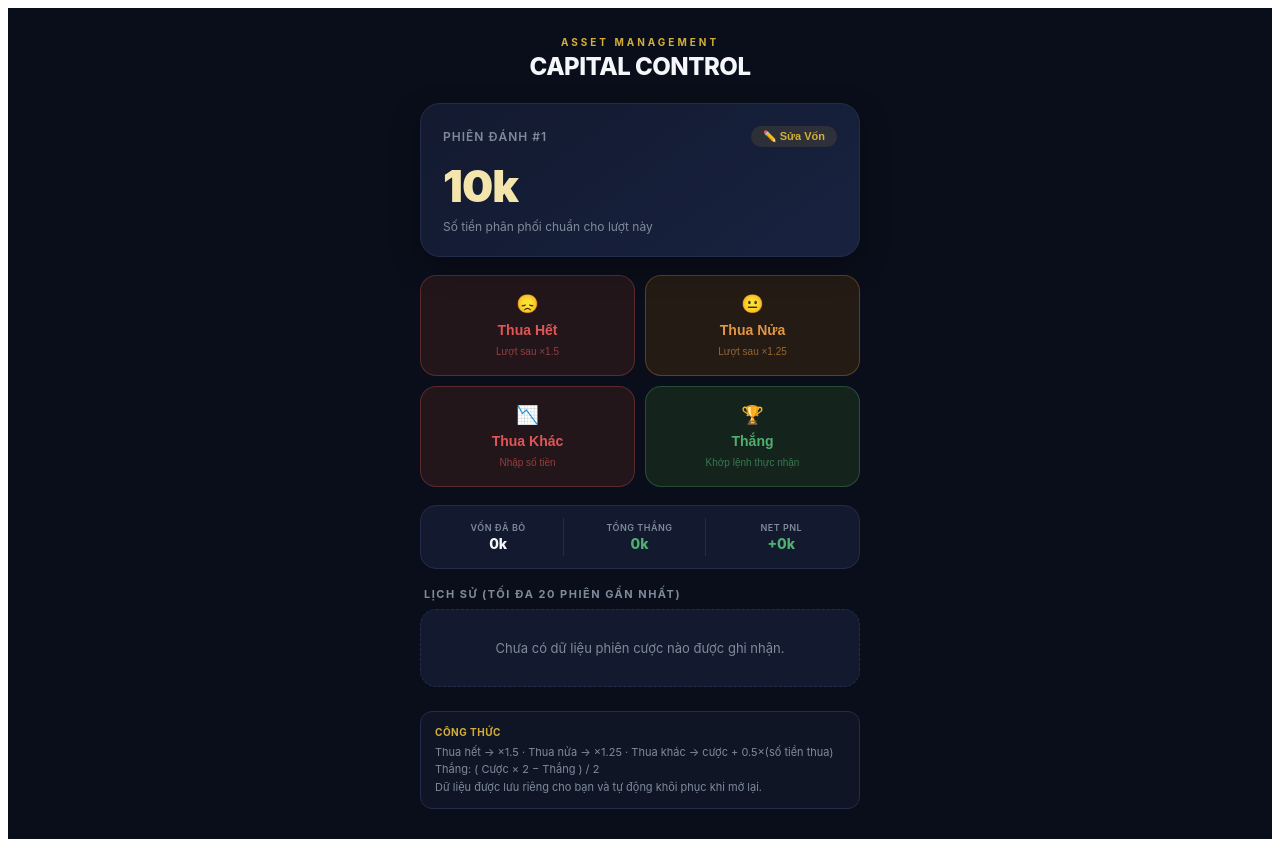
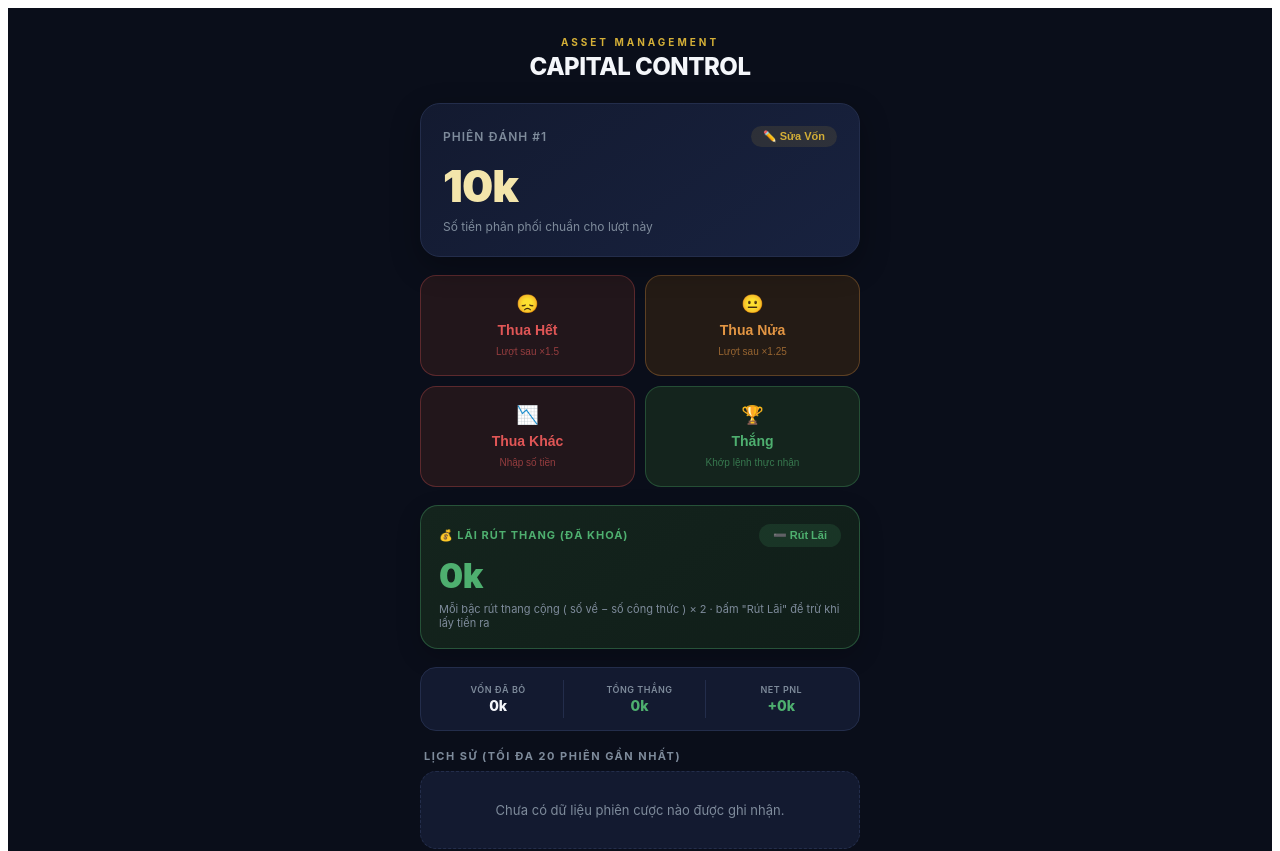
Before and after one commit to tuan2004ls-tuan/duanmoi, a React (Create React App) app: page / in a window 1280 px wide. Shown: the top 851 px of the page. Built offline with nearby package versions, Linux system fonts and the light colour scheme.

Commit message:
Update App.tsx

```diff
--- a/src/App.tsx
+++ b/src/App.tsx
@@ -1,7 +1,14 @@
 import React, { useState, useEffect } from "react";
 
 const INITIAL_BET = 10;
-const STORAGE_KEY = "betting_tool_state_v3";
+const STORAGE_KEY = "betting_tool_state_v4";
+
+// === RÚT THANG (LADDER) khi vốn lên vùng 10.000k ===
+// Khi THẮNG mà công thức đưa cược xuống DƯỚI 10.000k -> chốt về 10.000k,
+// rồi mỗi lần thắng tiếp giảm dần 1.000k: 10.000k -> 9.000k -> 8.000k -> ...
+// Mỗi bậc rút thang cộng vào "Lãi rút thang": (số về thực tế - số theo công thức) x 2
+const LADDER_TOP = 10000; // 10.000k = 10tr
+const LADDER_STEP = 1000; // mỗi lần thắng giảm 1.000k
 
 function formatMoney(val) {
   return (
@@ -12,8 +19,12 @@ function formatMoney(val) {
   );
 }
 
+function round2(v) {
+  return Math.round(v * 100) / 100;
+}
+
 function calcNextBetOnWin(currentBet, wonAmount) {
-  return (currentBet * 2 - wonAmount) / 2;
+  return (currentBet * 2 - wonAmount) / 1.99;
 }
 
 // Tổng quát hoá công thức thua: thua hết (mất 100% cược) -> x1.5,
@@ -30,6 +41,8 @@ export default function App() {
   const [round, setRound] = useState(1);
   const [totalLost, setTotalLost] = useState(0);
   const [totalWon, setTotalWon] = useState(0);
+  const [ladderActive, setLadderActive] = useState(false);
+  const [ladderProfit, setLadderProfit] = useState(0);
   const [isLoaded, setIsLoaded] = useState(false);
 
   // UI Interactive States
@@ -39,8 +52,10 @@ export default function App() {
   const [showLoseInput, setShowLoseInput] = useState(false);
   const [isEditingBet, setIsEditingBet] = useState(false);
   const [editBetInput, setEditBetInput] = useState("");
+  const [showWithdrawInput, setShowWithdrawInput] = useState(false);
+  const [withdrawInput, setWithdrawInput] = useState("");
 
-  // Load state from artifact storage on mount
+  // Load state from storage on mount
   useEffect(() => {
     // Inject iOS PWA Meta Tags dynamically for seamless "Add to Home Screen" experience
     const metaTags = [
@@ -72,12 +87,16 @@ export default function App() {
       try {
         const saved = localStorage.getItem(STORAGE_KEY);
         if (mounted && saved) {
-          const parsed = JSON.parse(saved); // Bỏ .value đi vì localStorage trả về chuỗi trực tiếp
+          const parsed = JSON.parse(saved);
           if (parsed.history) setHistory(parsed.history);
           if (parsed.currentBet !== undefined) setCurrentBet(parsed.currentBet);
           if (parsed.round !== undefined) setRound(parsed.round);
           if (parsed.totalLost !== undefined) setTotalLost(parsed.totalLost);
           if (parsed.totalWon !== undefined) setTotalWon(parsed.totalWon);
+          if (parsed.ladderActive !== undefined)
+            setLadderActive(parsed.ladderActive);
+          if (parsed.ladderProfit !== undefined)
+            setLadderProfit(parsed.ladderProfit);
         }
       } catch (e) {
         // Chưa có dữ liệu lưu trước đó - bình thường ở lần chạy đầu
@@ -91,18 +110,35 @@ export default function App() {
     };
   }, []);
 
-  // Save state to artifact storage whenever it changes (sau khi đã load xong)
+  // Save state whenever it changes (sau khi đã load xong)
   useEffect(() => {
     if (!isLoaded) return;
     (async () => {
       try {
-        const stateToSave = { history, currentBet, round, totalLost, totalWon };
-        localStorage.setItem(STORAGE_KEY, JSON.stringify(stateToSave)); // Dùng localStorage.setItem
+        const stateToSave = {
+          history,
+          currentBet,
+          round,
+          totalLost,
+          totalWon,
+          ladderActive,
+          ladderProfit,
+        };
+        localStorage.setItem(STORAGE_KEY, JSON.stringify(stateToSave));
       } catch (e) {
         console.error("Lỗi khi lưu dữ liệu:", e);
       }
     })();
-  }, [history, currentBet, round, totalLost, totalWon, isLoaded]);
+  }, [
+    history,
+    currentBet,
+    round,
+    totalLost,
+    totalWon,
+    ladderActive,
+    ladderProfit,
+    isLoaded,
+  ]);
 
   // Helper to append history and keep only the latest 20 items
   const updateHistory = (newItem) => {
@@ -121,10 +157,7 @@ export default function App() {
 
   function handleLose() {
     const lost = currentBet;
-    const nextBet = Math.max(
-      0,
-      Math.round(calcNextBetOnLoss(currentBet, lost) * 100) / 100
-    );
+    const nextBet = Math.max(0, round2(calcNextBetOnLoss(currentBet, lost)));
 
     updateHistory({
       round,
@@ -137,6 +170,7 @@ export default function App() {
     });
     setTotalLost((p) => p + lost);
     setCurrentBet(nextBet);
+    setLadderActive(false); // thua -> thoát rút thang
     setRound((r) => r + 1);
     setShowWonInput(false);
     setShowLoseInput(false);
@@ -146,10 +180,7 @@ export default function App() {
 
   function handleHalfLose() {
     const lost = currentBet / 2;
-    const nextBet = Math.max(
-      0,
-      Math.round(calcNextBetOnLoss(currentBet, lost) * 100) / 100
-    );
+    const nextBet = Math.max(0, round2(calcNextBetOnLoss(currentBet, lost)));
 
     updateHistory({
       round,
@@ -162,6 +193,7 @@ export default function App() {
     });
     setTotalLost((p) => p + lost);
     setCurrentBet(nextBet);
+    setLadderActive(false);
     setRound((r) => r + 1);
     setShowWonInput(false);
     setShowLoseInput(false);
@@ -174,10 +206,7 @@ export default function App() {
     if (isNaN(raw) || raw <= 0) return;
     // Không thể thua nhiều hơn số tiền đã đặt cược
     const lost = Math.min(raw, currentBet);
-    const nextBet = Math.max(
-      0,
-      Math.round(calcNextBetOnLoss(currentBet, lost) * 100) / 100
-    );
+    const nextBet = Math.max(0, round2(calcNextBetOnLoss(currentBet, lost)));
 
     updateHistory({
       round,
@@ -190,6 +219,7 @@ export default function App() {
     });
     setTotalLost((p) => p + lost);
     setCurrentBet(nextBet);
+    setLadderActive(false);
     setRound((r) => r + 1);
     setShowLoseInput(false);
     setLoseInput("");
@@ -198,28 +228,62 @@ export default function App() {
   function handleWinConfirm() {
     const won = parseFloat(wonInput);
     if (isNaN(won) || won <= 0) return;
-    const next = calcNextBetOnWin(currentBet, won);
-    const safeNext = Math.max(0, Math.round(next * 100) / 100);
+
+    const formulaNext = Math.max(0, round2(calcNextBetOnWin(currentBet, won)));
+
+    let willLadder = false;
+    let nextBet = formulaNext;
+    let gain = 0;
+
+    if (ladderActive && currentBet > LADDER_STEP) {
+      // Đang rút thang: xuống 1 bậc (10.000 -> 9.000 -> 8.000 ...)
+      willLadder = true;
+      nextBet = round2(currentBet - LADDER_STEP);
+      gain = round2((nextBet - formulaNext) * 2);
+    } else if (
+      !ladderActive &&
+      currentBet >= LADDER_TOP &&
+      formulaNext < LADDER_TOP
+    ) {
+      // Lần đầu vào thang: công thức đưa xuống dưới 10.000k -> chốt về 10.000k
+      willLadder = true;
+      nextBet = LADDER_TOP;
+      gain = round2((nextBet - formulaNext) * 2);
+    }
 
     updateHistory({
       round,
       bet: currentBet,
       result: "thắng",
       won,
-      nextBet: safeNext,
+      nextBet,
+      ladder: willLadder,
+      formulaNext: willLadder ? formulaNext : undefined,
+      gain: willLadder ? gain : 0,
       time: getTimestamp(),
     });
     setTotalWon((p) => p + won);
-    setCurrentBet(safeNext);
+    setCurrentBet(nextBet);
+    setLadderActive(willLadder);
+    if (willLadder) setLadderProfit((p) => round2(p + gain));
     setRound((r) => r + 1);
     setShowWonInput(false);
     setWonInput("");
   }
 
+  function handleWithdrawConfirm() {
+    const amt = parseFloat(withdrawInput);
+    if (isNaN(amt) || amt <= 0) return;
+    setLadderProfit((p) => Math.max(0, round2(p - amt)));
+    setShowWithdrawInput(false);
+    setWithdrawInput("");
+  }
+
   function handleSaveManualBet() {
     const newBet = parseFloat(editBetInput);
     if (!isNaN(newBet) && newBet >= 0) {
-      setCurrentBet(Math.round(newBet * 100) / 100);
+      setCurrentBet(round2(newBet));
+      setLadderActive(false); // sửa vốn tay -> thoát rút thang
       setIsEditingBet(false);
     }
   }
@@ -239,13 +303,41 @@ export default function App() {
       setShowLoseInput(false);
       setTotalLost(0);
       setTotalWon(0);
-      localStorage.removeItem(STORAGE_KEY); // Dùng localStorage.removeItem
+      setLadderActive(false);
+      setLadderProfit(0);
+      setShowWithdrawInput(false);
+      setWithdrawInput("");
+      localStorage.removeItem(STORAGE_KEY);
     }
   }
 
   const netPnL = totalWon - totalLost;
   const loseInputVal = parseFloat(loseInput);
   const wonInputVal = parseFloat(wonInput);
+
+  // Dự tính rút thang cho ô nhập THẮNG
+  const winFormulaNext = Math.max(
+    0,
+    round2(calcNextBetOnWin(currentBet, wonInputVal))
+  );
+  let winWillLadder = false;
+  let winNextPreview = winFormulaNext;
+  let winGainPreview = 0;
+  if (ladderActive && currentBet > LADDER_STEP) {
+    winWillLadder = true;
+    winNextPreview = round2(currentBet - LADDER_STEP);
+    winGainPreview = round2((winNextPreview - winFormulaNext) * 2);
+  } else if (
+    !ladderActive &&
+    currentBet >= LADDER_TOP &&
+    winFormulaNext < LADDER_TOP
+  ) {
+    winWillLadder = true;
+    winNextPreview = LADDER_TOP;
+    winGainPreview = round2((winNextPreview - winFormulaNext) * 2);
+  }
+
+  const ladderModeOn = ladderActive || currentBet >= LADDER_TOP;
 
   // Premium Luxury Color Palette (Midnight Sapphire & Brushed Gold Accents)
   const colors = {
@@ -435,6 +527,26 @@ export default function App() {
               ? "Nhập số tiền vốn mới mong muốn"
               : "Số tiền phân phối chuẩn cho lượt này"}
           </div>
+
+          {!isEditingBet && ladderModeOn && (
+            <div
+              style={{
+                marginTop: 10,
+                padding: "8px 10px",
+                background: "rgba(212, 175, 55, 0.10)",
+                border: `1px solid rgba(212, 175, 55, 0.25)`,
+                borderRadius: 10,
+                fontSize: 11,
+                color: colors.gold,
+                fontWeight: 700,
+              }}
+            >
+              🪜 Chế độ RÚT THANG đang bật · Thắng →{" "}
+              {currentBet > LADDER_TOP
+                ? "chốt về 10.000k"
+                : `về ${formatMoney(Math.max(0, currentBet - LADDER_STEP))}`}
+            </div>
+          )}
         </div>
 
         {/* Action Panel */}
@@ -634,12 +746,12 @@ export default function App() {
                   {formatMoney(
                     Math.max(
                       0,
-                      Math.round(
+                      round2(
                         calcNextBetOnLoss(
                           currentBet,
                           Math.min(loseInputVal, currentBet)
-                        ) * 100
-                      ) / 100
+                        )
+                      )
                     )
                   )}
                 </span>
@@ -745,24 +857,146 @@ export default function App() {
               >
                 Dự kiến lượt kế tiếp:{" "}
                 <span style={{ color: colors.gold, fontWeight: 700 }}>
-                  {formatMoney(
-                    Math.max(
-                      0,
-                      Math.round(
-                        calcNextBetOnWin(currentBet, wonInputVal) * 100
-                      ) / 100
-                    )
-                  )}
+                  {formatMoney(winNextPreview)}
                 </span>
                 <br />
-                <span style={{ fontStyle: "italic" }}>
-                  Công thức: ( {formatMoney(currentBet)} × 2 −{" "}
-                  {formatMoney(wonInputVal)} ) / 2
-                </span>
+                {winWillLadder ? (
+                  <>
+                    <span style={{ fontStyle: "italic" }}>
+                      🪜 Rút thang: về {formatMoney(winNextPreview)} (thay vì{" "}
+                      {formatMoney(winFormulaNext)} theo công thức)
+                    </span>
+                    <br />
+                    <span style={{ color: colors.green, fontWeight: 700 }}>
+                      Lãi khoá thêm: +{formatMoney(winGainPreview)}
+                    </span>{" "}
+                    <span style={{ fontStyle: "italic" }}>
+                      = ( {formatMoney(winNextPreview)} −{" "}
+                      {formatMoney(winFormulaNext)} ) × 2
+                    </span>
+                  </>
+                ) : (
+                  <span style={{ fontStyle: "italic" }}>
+                    Công thức: ( {formatMoney(currentBet)} × 2 −{" "}
+                    {formatMoney(wonInputVal)} ) / 2
+                  </span>
+                )}
               </div>
             )}
           </div>
         )}
+
+        {/* Ô LÃI RÚT THANG (có thể rút ra) */}
+        <div
+          style={{
+            background: `linear-gradient(145deg, #14241D, #101E19)`,
+            border: `1px solid rgba(78, 175, 111, 0.35)`,
+            borderRadius: 18,
+            padding: "18px",
+            boxShadow: "0 8px 24px rgba(0,0,0,0.2)",
+          }}
+        >
+          <div
+            style={{
+              display: "flex",
+              justifyContent: "space-between",
+              alignItems: "center",
+              marginBottom: 8,
+            }}
+          >
+            <span
+              style={{
+                fontSize: 11,
+                color: colors.green,
+                fontWeight: 700,
+                letterSpacing: "1px",
+              }}
+            >
+              💰 LÃI RÚT THANG (ĐÃ KHOÁ)
+            </span>
+            <button
+              onClick={() => {
+                setWithdrawInput("");
+                setShowWithdrawInput(!showWithdrawInput);
+              }}
+              style={{
+                background: showWithdrawInput
+                  ? colors.green
+                  : "rgba(78, 175, 111, 0.15)",
+                border: "none",
+                borderRadius: 20,
+                padding: "5px 14px",
+                color: showWithdrawInput ? colors.bg : colors.green,
+                fontSize: 11,
+                fontWeight: 700,
+                cursor: "pointer",
+              }}
+            >
+              {showWithdrawInput ? "Đóng" : "➖ Rút Lãi"}
+            </button>
+          </div>
+
+          <div
+            style={{
+              fontSize: 34,
+              fontWeight: 900,
+              color: colors.green,
+              letterSpacing: "-0.5px",
+            }}
+          >
+            {formatMoney(ladderProfit)}
+          </div>
+
+          {showWithdrawInput ? (
+            <div style={{ display: "flex", gap: 8, marginTop: 12 }}>
+              <input
+                type="number"
+                value={withdrawInput}
+                onChange={(e) => setWithdrawInput(e.target.value)}
+                placeholder="Số lãi muốn rút ra (k)"
+                style={{
+                  flex: 1,
+                  padding: "12px 14px",
+                  background: colors.bg,
+                  border: `1px solid rgba(78, 175, 111, 0.4)`,
+                  borderRadius: 12,
+                  color: "#fff",
+                  fontSize: 16,
+                  fontWeight: 700,
+                  outline: "none",
+                }}
+                autoFocus
+                onKeyDown={(e) => e.key === "Enter" && handleWithdrawConfirm()}
+              />
+              <button
+                onClick={handleWithdrawConfirm}
+                style={{
+                  padding: "12px 20px",
+                  background: colors.green,
+                  border: "none",
+                  borderRadius: 12,
+                  color: "#fff",
+                  fontSize: 16,
+                  fontWeight: 700,
+                  cursor: "pointer",
+                }}
+              >
+                ✓
+              </button>
+            </div>
+          ) : (
+            <div
+              style={{
+                fontSize: 11,
+                color: colors.textMuted,
+                marginTop: 6,
+              }}
+            >
+              Mỗi bậc rút thang cộng ( số về − số công thức ) × 2 · bấm "Rút Lãi"
+              để trừ khi lấy tiền ra
+            </div>
+          )}
+        </div>
 
         {/* Executive Stats Block */}
         <div
@@ -904,7 +1138,9 @@ export default function App() {
                       justifyContent: "space-between",
                       padding: "12px 14px",
                       background: colors.cardBg,
-                      border: `1px solid ${colors.cardBorder}`,
+                      border: `1px solid ${
+                        h.ladder ? "rgba(212,175,55,0.4)" : colors.cardBorder
+                      }`,
                       borderRadius: 14,
                     }}
                   >
@@ -943,6 +1179,18 @@ export default function App() {
                             ? ` (+${formatMoney(h.won)})`
                             : ` (-${formatMoney(displayLost)})`}
                         </div>
+                        {h.ladder && (
+                          <div
+                            style={{
+                              fontSize: 10,
+                              color: colors.gold,
+                              fontWeight: 700,
+                              marginTop: 2,
+                            }}
+                          >
+                            🪜 Rút thang · lãi +{formatMoney(h.gain)}
+                          </div>
+                        )}
                       </div>
                     </div>
 
@@ -1036,6 +1284,11 @@ export default function App() {
           <br />
           Thắng: ( Cược × 2 − Thắng ) / 2
           <br />
+          Rút thang: cược ≥ 10.000k mà công thức xuống dưới 10.000k → chốt về
+          10.000k, rồi mỗi lần thắng −1.000k (9k, 8k, 7k...).
+          <br />
+          Lãi rút thang = ( số về − số công thức ) × 2, cộng dồn & có thể rút ra.
+          <br />
           Dữ liệu được lưu riêng cho bạn và tự động khôi phục khi mở lại.
         </div>
       </div>
```
